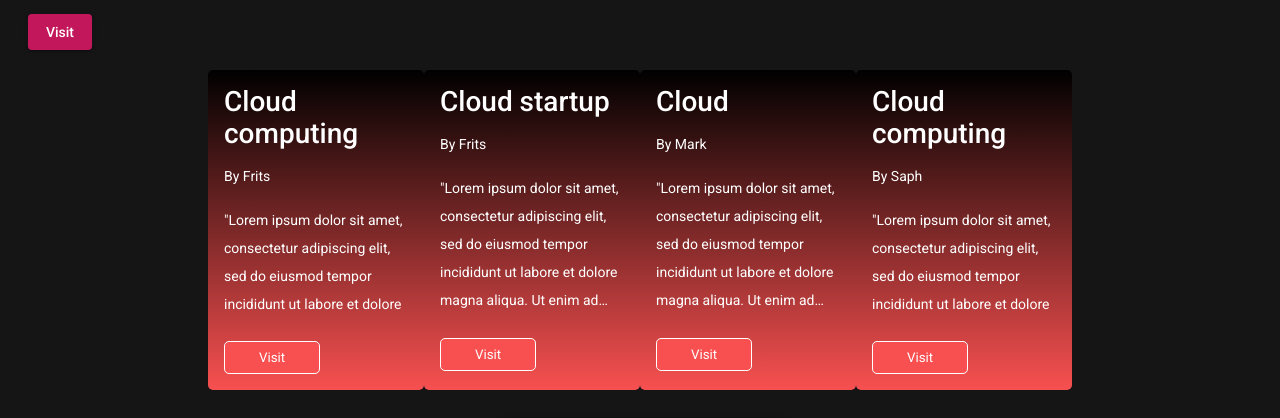
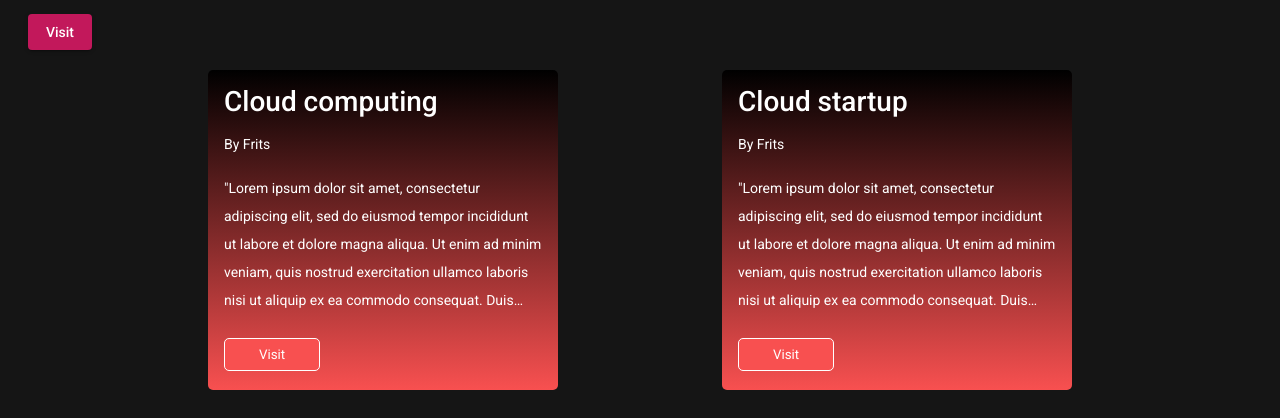
Before and after one commit to CaffeineProgrammer/AtosCompetenceDev, an Angular app in the folder competence-dev-web-app/: page / in a window 1280 px wide. Shown: the part 138-556 px from the top of the page. Built offline with nearby package versions, Linux system fonts and the light colour scheme; grey boxes are pictures that could not be loaded.

Commit message:
Added content container styling
Adds a gap between the next line of cards

```diff
--- a/competence-dev-web-app/src/app/components/competence-card/competence-card.component.css
+++ b/competence-dev-web-app/src/app/components/competence-card/competence-card.component.css
@@ -2,6 +2,8 @@
   display: flex;
   margin: 0 200px;
   justify-content: space-between;
+  gap: 30px 0;
+  flex-wrap: wrap;
 }
 
 .competence-card-container {
```
